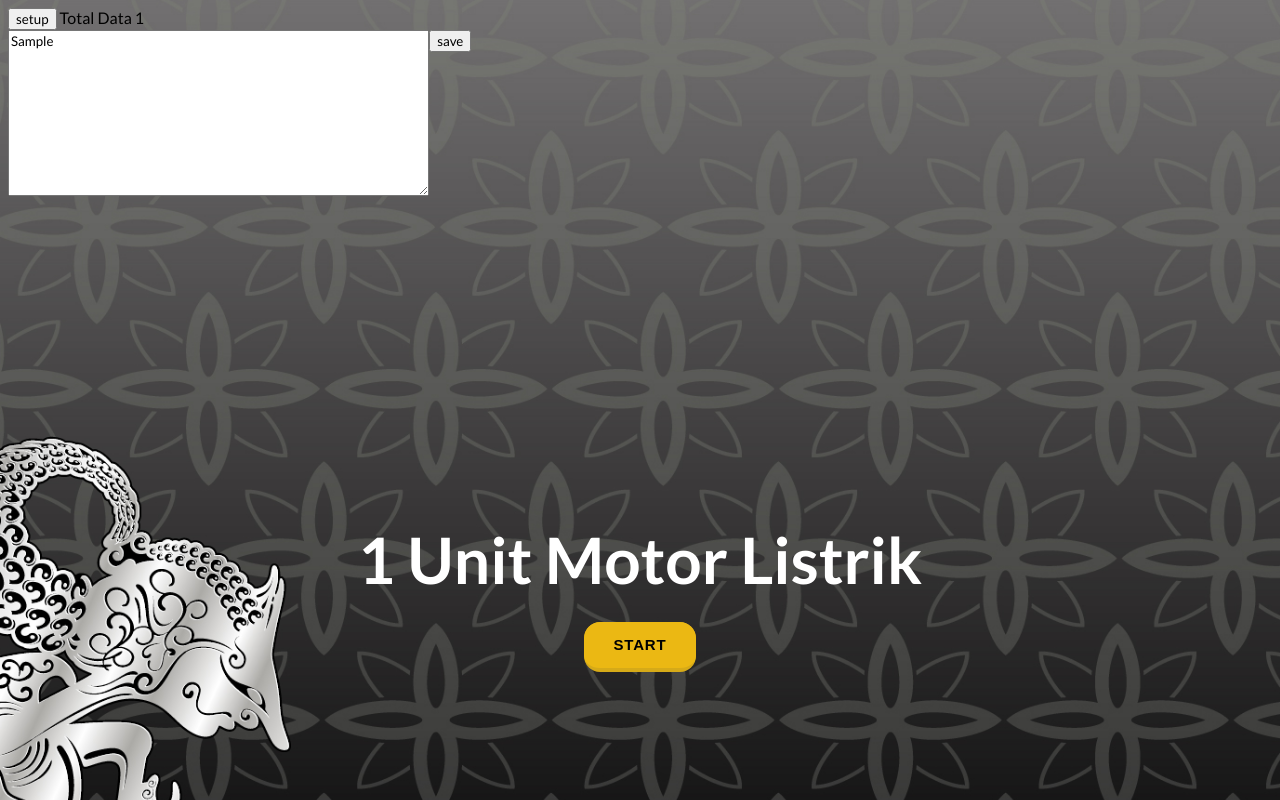
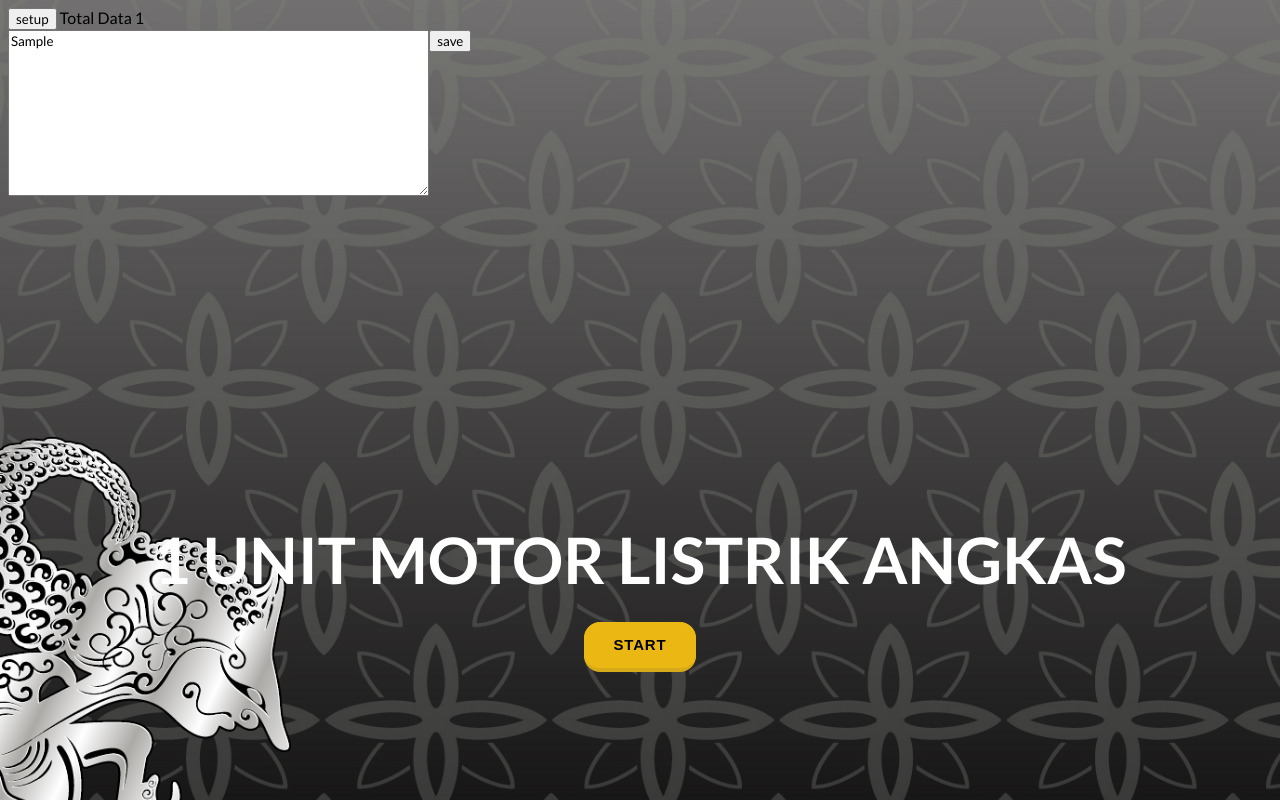
Before and after one commit to amhanisa/fake-spinwheel, a plain HTML site: page motor.html in a window 1280 px wide. Both pictures are taken after typing "Sample" into the empty fields and a click on the button "save". Shown: the top 800 px of the page. Drawn offline with nearby package versions, Linux system fonts and the light colour scheme.

Commit message:
update doorprize name

```diff
--- a/motor.html
+++ b/motor.html
@@ -110,7 +110,7 @@
             // winner9.textContent = "";
             // winner10.textContent = "";
 
-            pickedName.innerHTML = `1 Unit Motor Listrik`;
+            pickedName.innerHTML = `1 UNIT MOTOR LISTRIK ANGKAS`;
             total.textContent = `Total Data ${names.length}`;
         });
 
```
Also changed, not shown: mercedes.html (+1 -1 lines).
